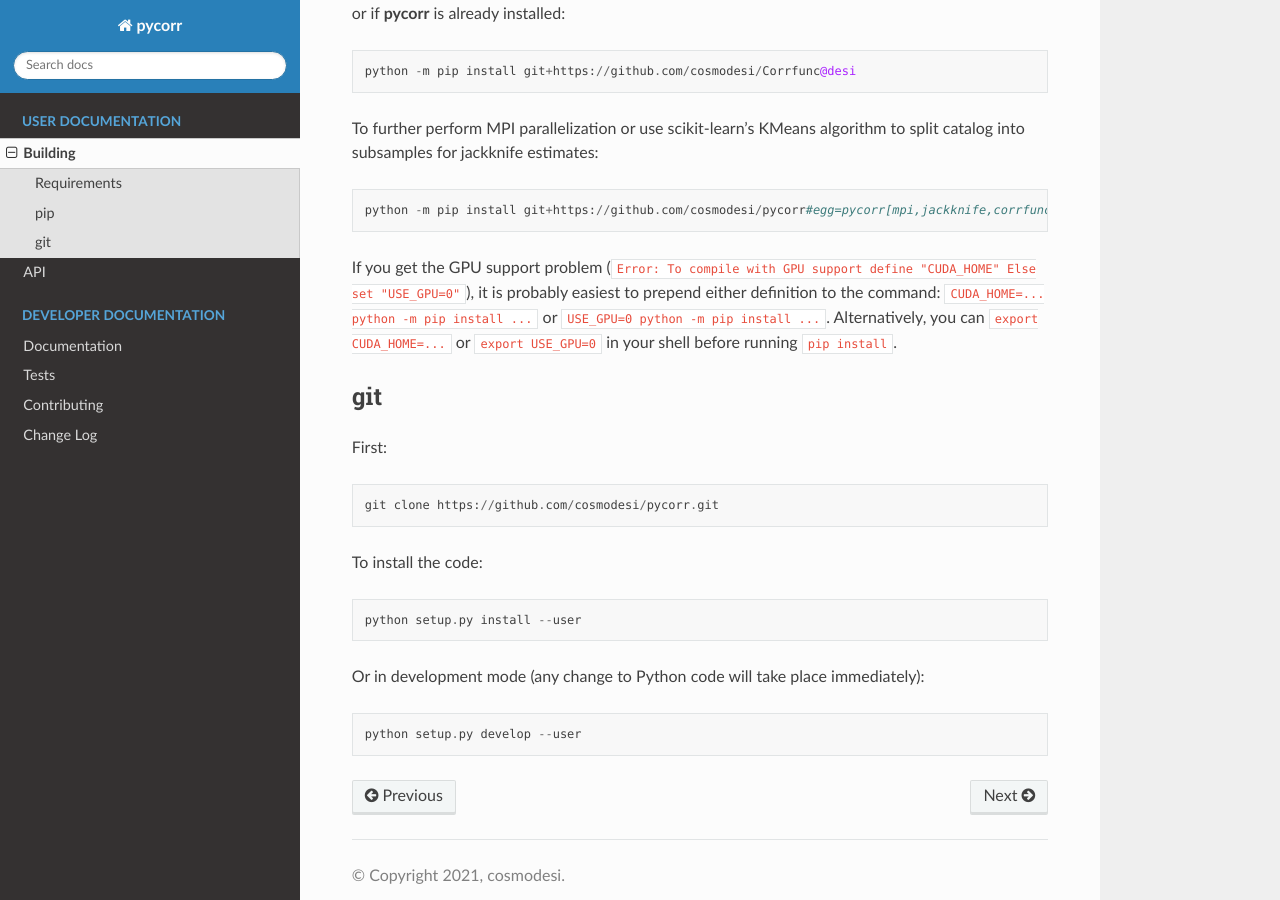
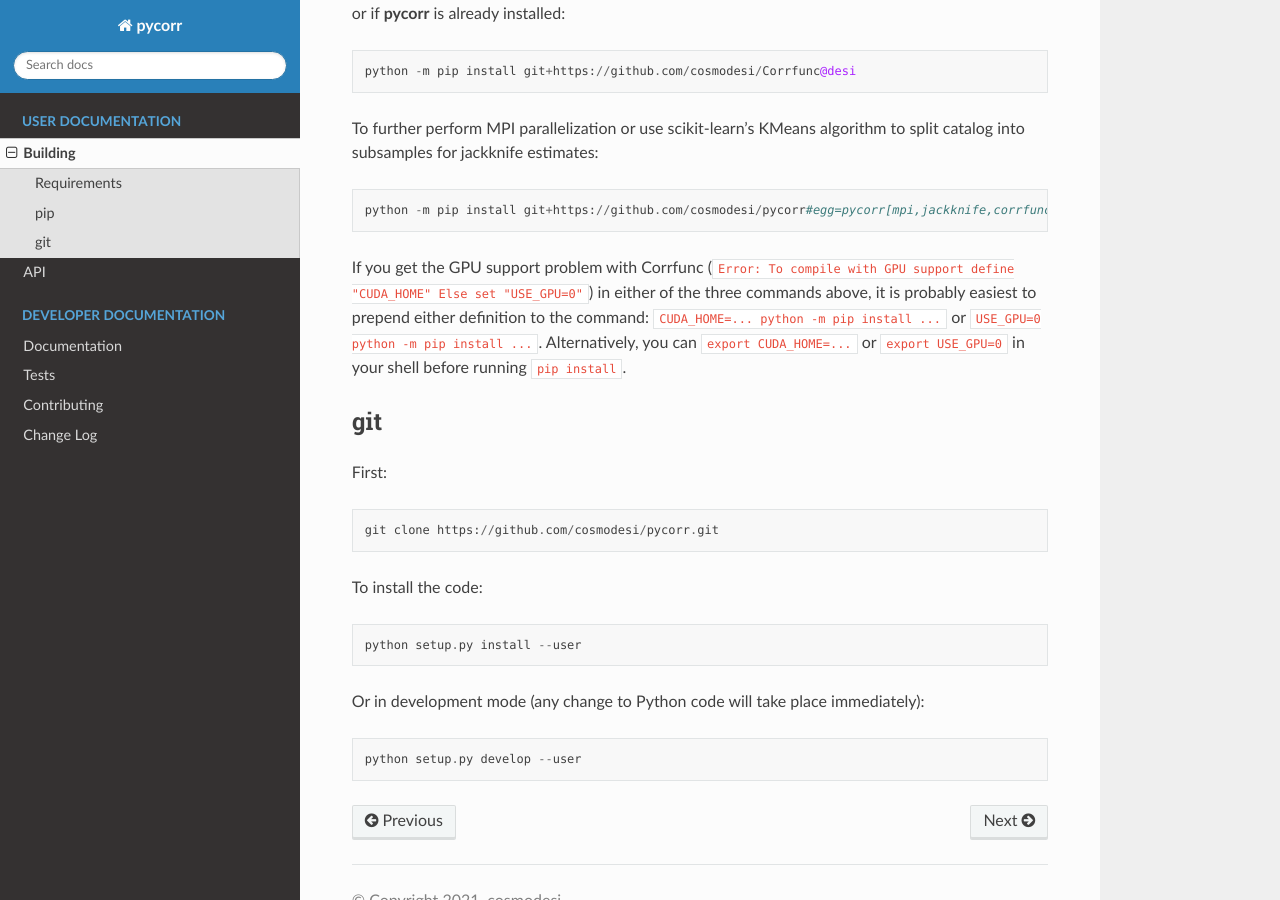
Before and after one commit to cosmodesi/pycorr, a Sphinx documentation site: the page built from doc/user/building.rst, in a window 1280 px wide and 900 px high, scrolled down 974 px. Built offline with Sphinx 7.4.7 and the Read the Docs theme 3.1.0, drawn with Linux system fonts in a browser that asks for light colours.

Commit message:
Expanded the Corrfunc note

```diff
--- a/doc/user/building.rst
+++ b/doc/user/building.rst
@@ -43,7 +43,7 @@ To further perform MPI parallelization or use scikit-learn's KMeans algorithm to
 
   python -m pip install git+https://github.com/cosmodesi/pycorr#egg=pycorr[mpi,jackknife,corrfunc]
 
-If you get the GPU support problem (``Error: To compile with GPU support define "CUDA_HOME" Else set "USE_GPU=0"``), it is probably easiest to prepend either definition to the command: ``CUDA_HOME=... python -m pip install ...`` or ``USE_GPU=0 python -m pip install ...``.
+If you get the GPU support problem with Corrfunc (``Error: To compile with GPU support define "CUDA_HOME" Else set "USE_GPU=0"``) in either of the three commands above, it is probably easiest to prepend either definition to the command: ``CUDA_HOME=... python -m pip install ...`` or ``USE_GPU=0 python -m pip install ...``.
 Alternatively, you can ``export CUDA_HOME=...`` or ``export USE_GPU=0`` in your shell before running ``pip install``.
 
 git
```
